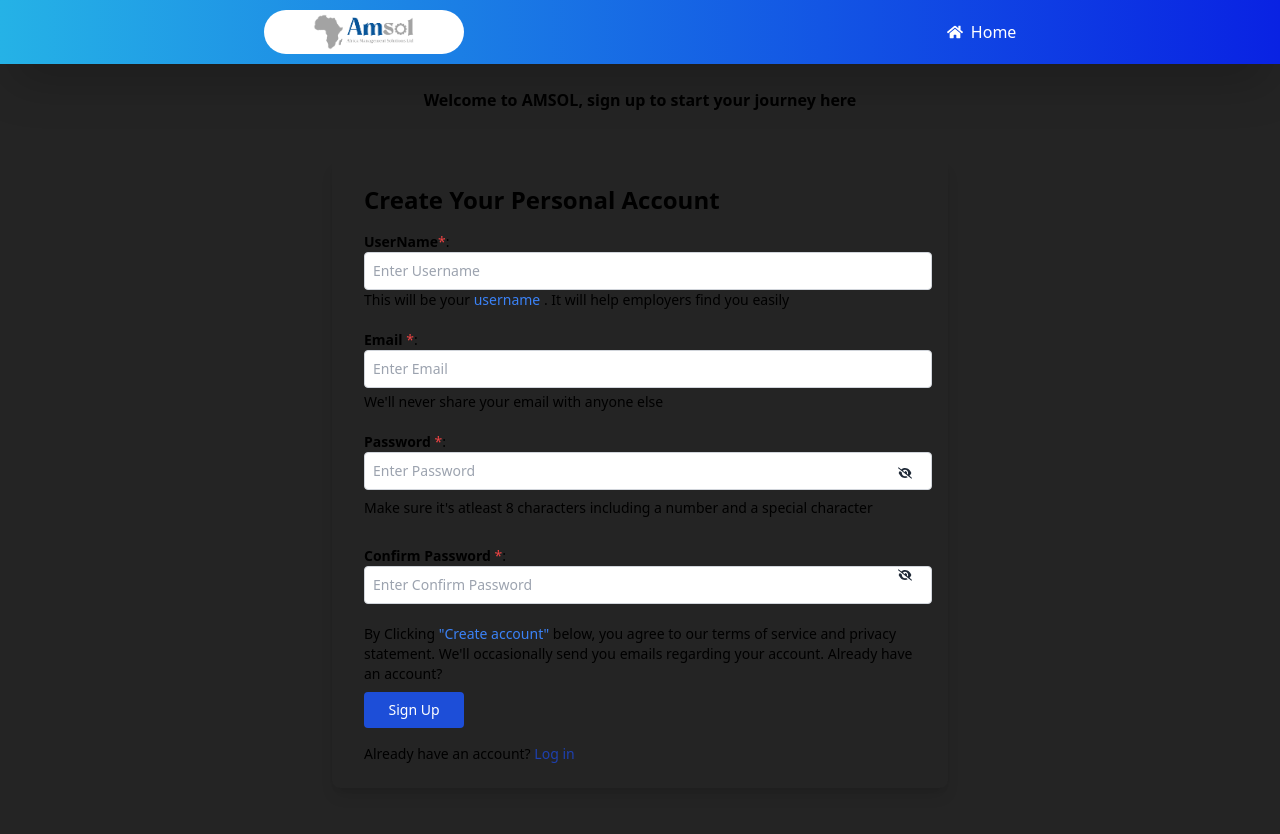
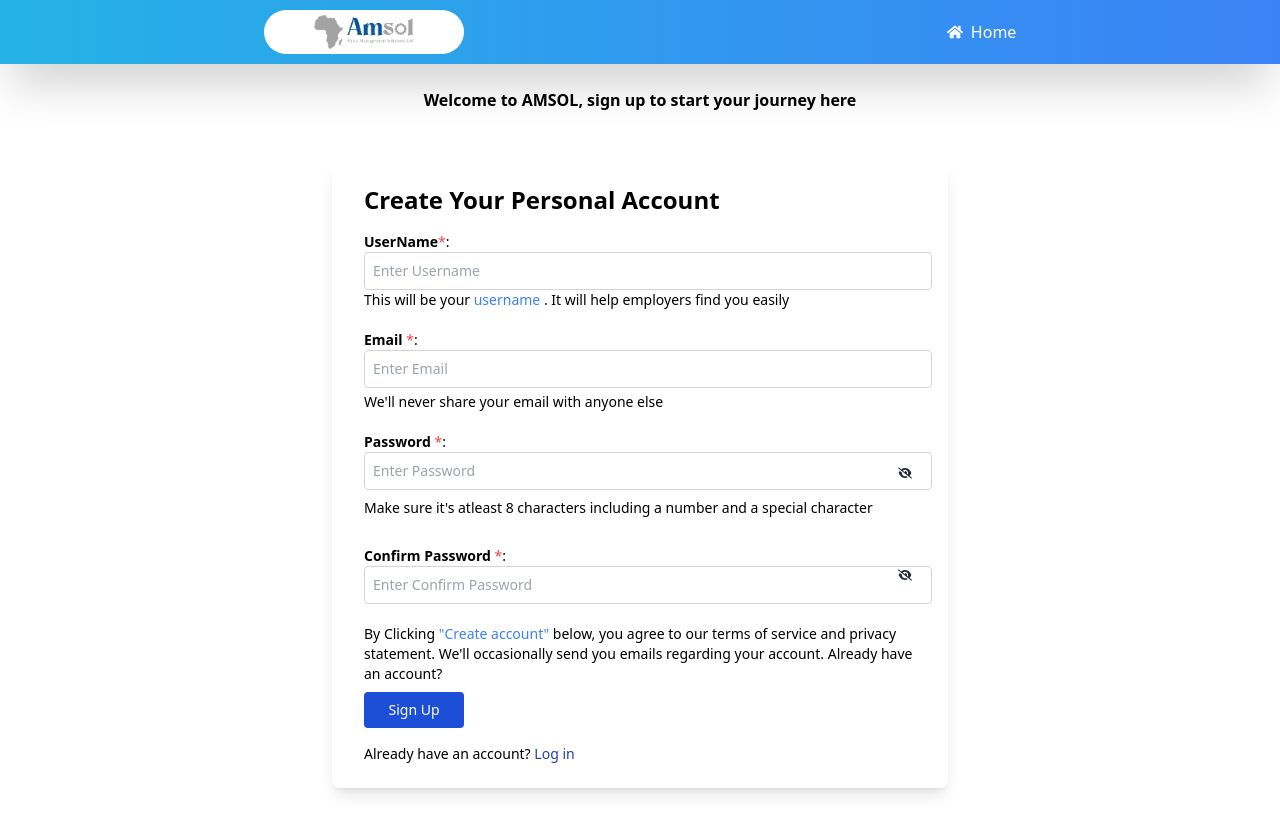
Before and after one commit to Tracy-miranja/AmsolForm, a React (Vite) app: page /signupform in a window 1280 px wide. Shown: the top 834 px of the page. Built offline with nearby package versions, Linux system fonts and the light colour scheme.

Commit message:
modify email

```diff
--- a/src/Formlayout.jsx
+++ b/src/Formlayout.jsx
@@ -123,7 +123,7 @@ const FormLayout = () => {
 
   return (
     <>
-      <div className="w-[100%] h-[50px] bg-gradient-to-r from-[#25b2e6] to-[#0922e3] flex items-center justify-around shadow-2xl p-8 text-white gap-5">
+      <div className="w-[100%] h-[50px] bg-gradient-to-r from-[#25b2e6] to-blue-500 flex items-center justify-around shadow-2xl p-8 text-white gap-5">
         <div className="bg-white rounded-full w-[200px] flex items-center justify-center">
           <img src={logo} alt="hrOutsourcing" className="w-[110px] p-1" />
         </div>
--- a/src/form.jsx
+++ b/src/form.jsx
@@ -1,7 +1,7 @@
 import axios from "axios";
 import { useState } from "react";
 import { Link, useNavigate } from "react-router-dom";
-import { FaHome } from "react-icons/fa";
+import { FaHome, } from "react-icons/fa";
 import logo from "./assets/amsolJobVacancies.png"
 
 const Form = () => {
@@ -35,7 +35,7 @@ const Form = () => {
 
   return (
     <div>
-      <div className="w-[100%] h-[50px] bg-gradient-to-r from-[#25b2e6] to-[#0922e3] flex items-center justify-around shadow-2xl p-8 text-white gap-5">
+      <div className="w-[100%] h-[50px] bg-gradient-to-r from-[#25b2e6] to-blue-500 flex items-center justify-around shadow-2xl p-8 text-white gap-5">
         <div className="bg-white rounded-full w-[200px] flex items-center justify-center">
           <img src={logo} alt="hrOutsourcing" className="w-[110px] p-1" />
         </div>
@@ -70,6 +70,7 @@ const Form = () => {
                 className="ml-2 w-full p-1 rounded text-gray-900 border border-gray-300 focus:border-blue-500 p-2"
                 required
               />
+
             </div>
             <div className="flex items-center justify-center"><button type="submit" className="bg-blue-700 text-white py-2 px-4 rounded hover:bg-blue-800 mt-2 w-[100px]">Log in</button></div>
 
--- a/src/index.css
+++ b/src/index.css
@@ -7,7 +7,7 @@
   line-height: 1.5;
   font-weight: 400;
   color-scheme: light dark;
-  background-color: #242424;
+  /* background-color: #242424; */
   font-synthesis: none;
   text-rendering: optimizeLegibility;
   -webkit-font-smoothing: antialiased;
--- a/src/signupform.jsx
+++ b/src/signupform.jsx
@@ -60,7 +60,7 @@ const SignUpForm = () => {
 
   return (
     <div>
-     <div className="w-[100%] h-[50px] bg-gradient-to-r from-[#25b2e6] to-[#0922e3] flex items-center justify-around shadow-2xl p-8 text-white gap-5">
+     <div className="w-[100%] h-[50px] bg-gradient-to-r from-[#25b2e6] to-blue-500 flex items-center justify-around shadow-2xl p-8 text-white gap-5">
         <div className="bg-white rounded-full w-[200px] flex items-center justify-center">
           <img src={logo} alt="hrOutsourcing" className="w-[110px] p-1" />
         </div>
```
